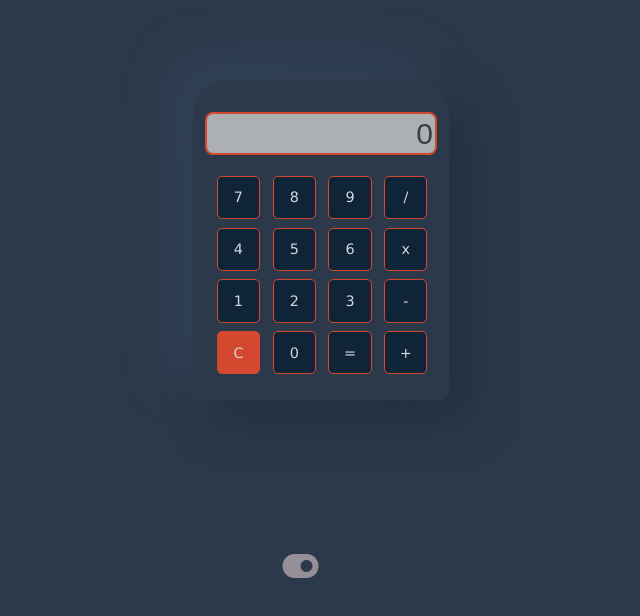
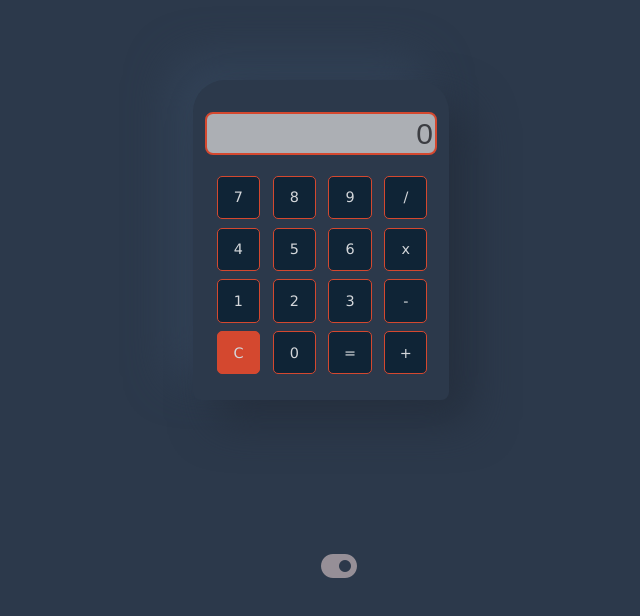
Before and after one commit to fktpolice/fktpolice.github.io, a plain HTML site: page calculadora/index.html in a window 1280 px wide. Shown: the whole page, without its empty margins (319-959 px from the left). Drawn offline with Linux system fonts and the light colour scheme.

Commit message:
Update styles.css

```diff
--- a/calculadora/styles.css
+++ b/calculadora/styles.css
@@ -178,7 +178,7 @@ footer {
         position: relative;
         width: auto;
         height: 1.5em;
-        left: 47vw;
+        left: 50vw;
 
         top: -100px;
     }
```
